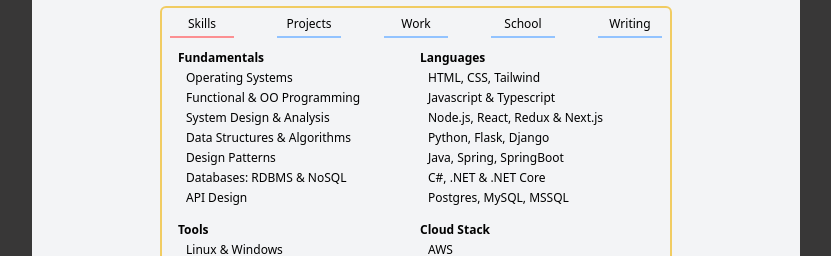
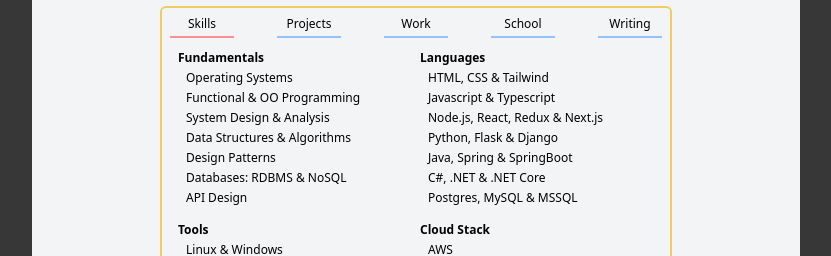
Before and after one commit to mfanaKoPitori/portfolio, a Next.js app: page / in a window 1280 px wide. Shown: the part 282-538 px from the top of the page, without its empty margins (224-1055 px from the left). Built offline with nearby package versions, Linux system fonts and the light colour scheme.

Commit message:
fix: formatting on the skills categories

```diff
--- a/pages/index.tsx
+++ b/pages/index.tsx
@@ -107,13 +107,13 @@ export default function Home() {
                     <section>
                       <h3 className="font-bold">Languages</h3>
                       <ul className="space-y-1 max-h-22 lg:max-h-35 min-h-22 lg:min-h-35 overflow-y-auto mt-1 px-2">
-                        <li>HTML, CSS, Tailwind</li>
+                        <li>HTML, CSS & Tailwind</li>
                         <li>Javascript & Typescript</li>
                         <li>Node.js, React, Redux & Next.js</li>
-                        <li>Python, Flask, Django</li>
-                        <li>Java, Spring, SpringBoot</li>
+                        <li>Python, Flask & Django</li>
+                        <li>Java, Spring & SpringBoot</li>
                         <li>C#, .NET & .NET Core</li>
-                        <li>Postgres, MySQL, MSSQL</li>
+                        <li>Postgres, MySQL & MSSQL</li>
                       </ul>
                     </section>
                   </li>
```
